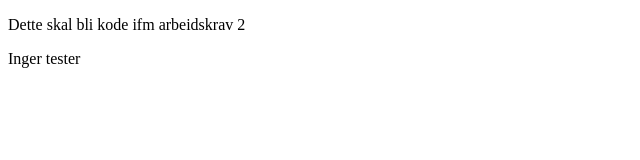
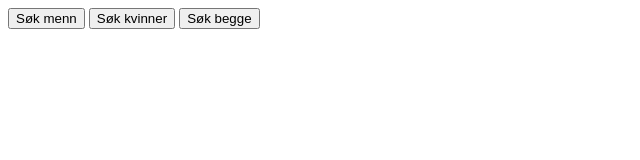
Before and after one commit to adamvlog/Arbeidskrav-2, a plain HTML site: page index.html in a window 1280 px wide. Shown: the whole page, without its empty margins (0-640 px from the left). Drawn offline with Linux system fonts and the light colour scheme.

Commit message:
Opprettet 3 div knapper for valg av kjønn.

```diff
--- a/index.html
+++ b/index.html
@@ -3,10 +3,28 @@
 <head>
     <meta charset="UTF-8">
     <meta name="viewport" content="width=device-width, initial-scale=1.0">
-    <title>Arbeidskrav 2</title>
+    <title>Dating App</title>
+    <style>
+
+    </style>
 </head>
 <body>
-    <p> Dette skal bli kode ifm arbeidskrav 2</p>
-    <p>Inger tester</p>
+
+
+
+<div>
+    <button onclick="filter('male')">Søk menn</button>
+    <button onclick="filter('female')">Søk kvinner</button>
+    <button onclick="filter('both')">Søk begge</button>
+</div>
+
+
+
+
+<script>
+
+
+</script>
+
 </body>
 </html>
```
